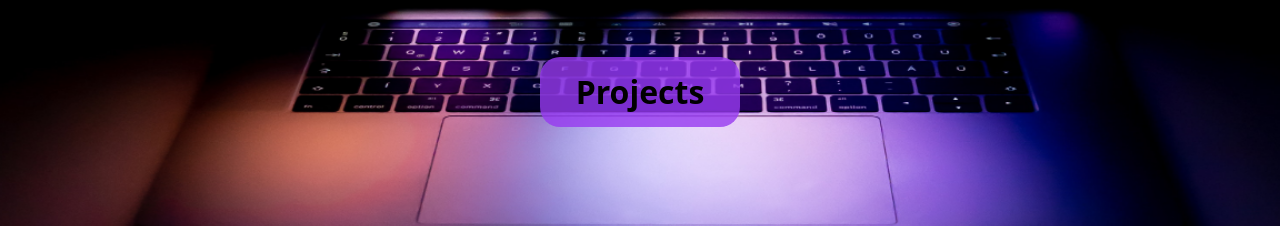
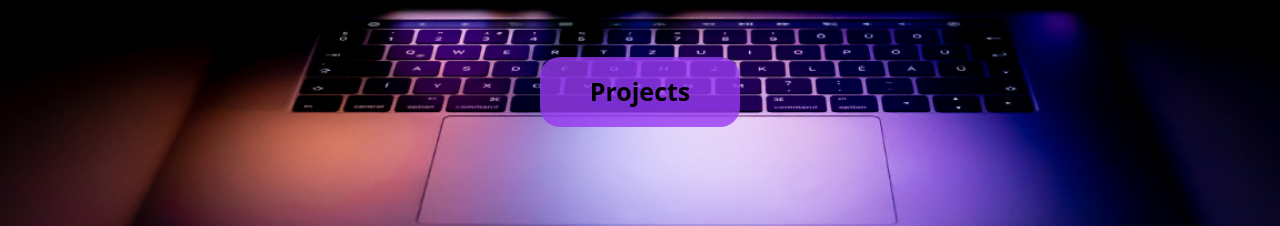
Before and after one commit to tranielmp8/tpride_react_port, a React (Create React App) app: page / in a window 1280 px wide. Shown: the part 468-694 px from the top of the page. Built offline with nearby package versions, Linux system fonts and the light colour scheme; a web font is replaced by a local one.

Commit message:
setting up react router with Link tag

```diff
--- a/src/pages/Home.jsx
+++ b/src/pages/Home.jsx
@@ -1,6 +1,8 @@
 import React from "react";
+import { Link } from "react-router-dom";
 import Header from "../components/Header";
 import Carousel from "../components/Carousel";
+import Projects from "./Projects";
 import { CgEnter } from "react-icons/cg";
 import Footer from "../components/Footer";
 
@@ -11,10 +13,14 @@
       <div className="introduction flex-with-center">
         <div className="btn-container">
           {/* <h1>TRANIEL</h1> */}
+
           <button className="primary-button home-btn font-bold">
-            <a className="home-btn-link" href="./Projects">
+            <Link
+              to="/Projects"
+              style={{ textDecoration: "none", color: "black" }}
+            >
               Projects
-            </a>
+            </Link>
           </button>
         </div>
       </div>
@@ -111,8 +117,8 @@
           <p>
             I have worked with Javascript, and some of the most popular
             frameworks such as React and Vue. I have knowledge in Python and
-            Flask as well. Some other skills I have include(Nodejs, express,
-            mongoose). I have understanding of NoSQL: MongoDb, and other RDMS's
+            Flask as well. Some other skills I have include: Nodejs, express,
+            mongoose. I have understanding of NoSQL: MongoDb, and other RDMS's
             such as MySQL, and PostgreSQL.
           </p>
         </div>
```
